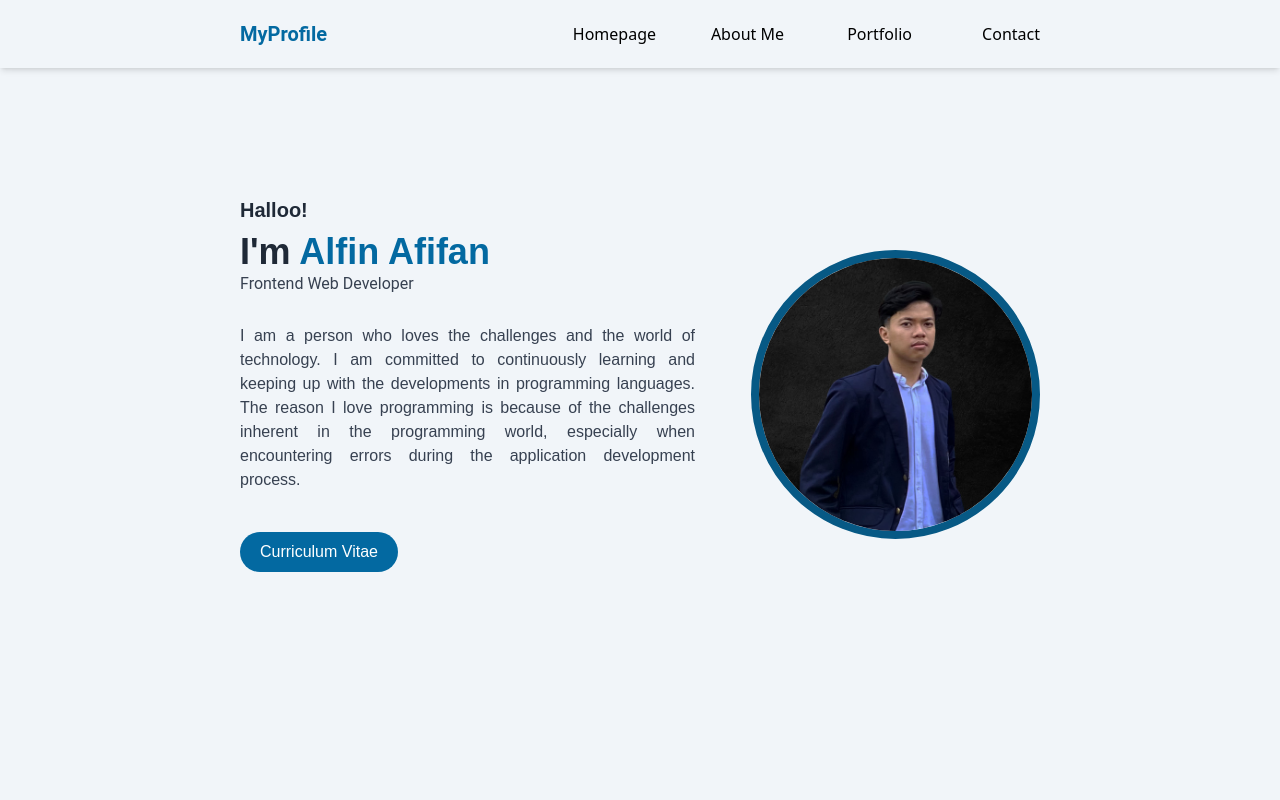
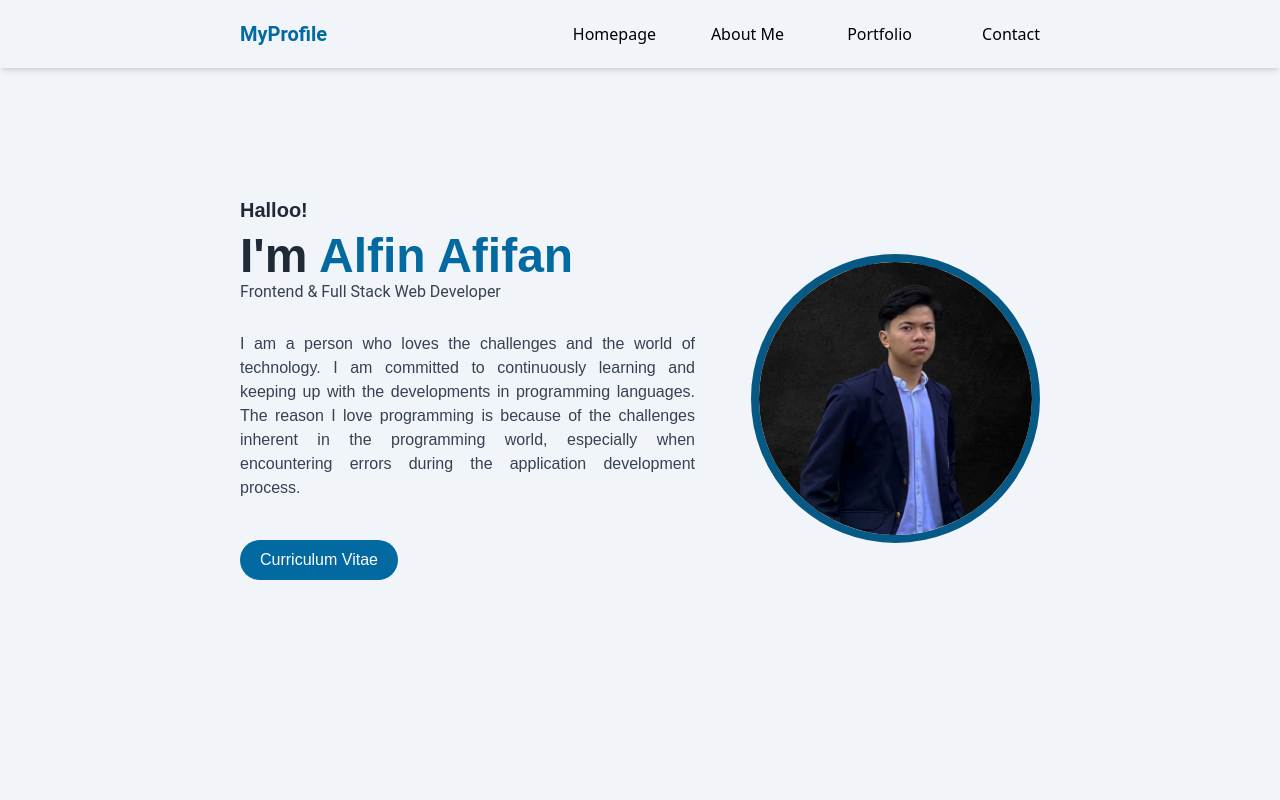
Before and after one commit to AlfinAfifan/portfolio, a React (Vite) app: page / in a window 1280 px wide. Shown: the top 800 px of the page. Built offline with nearby package versions, Linux system fonts and the light colour scheme.

Commit message:
Update UI

```diff
--- a/src/App.jsx
+++ b/src/App.jsx
@@ -87,10 +87,10 @@ function App() {
       <div id="homepage" className="flex items-center lg:gap-14 justify-between font-montserrat text-gray-800 py-10 lg:py-32 lg:mb-20 w-full lg:px-60">
         <div className="flex flex-col gap-2 items-center lg:items-start px-7 lg:px-0 lg:w-[80%]">
           <h1 className="font-semibold text-lg lg:text-xl">Halloo!</h1>
-          <h1 className="text-3xl lg:text-4xl font-bold">
+          <h1 className="text-4xl lg:text-5xl font-bold">
             I'm <span className="text-sky-700">Alfin Afifan</span>
           </h1>
-          <h5 className="font-roboto text-sm lg:text-base -mt-2 text-gray-700">Frontend Web Developer</h5>
+          <h5 className="font-roboto text-sm lg:text-base -mt-2 text-gray-700">Frontend & Full Stack Web Developer</h5>
           <div className="w-52 h-52 border-8 border-sky-800 rounded-full mt-5 overflow-hidden lg:hidden">
             <img src={Profil} alt="" className="mb-10" />
           </div>
```
